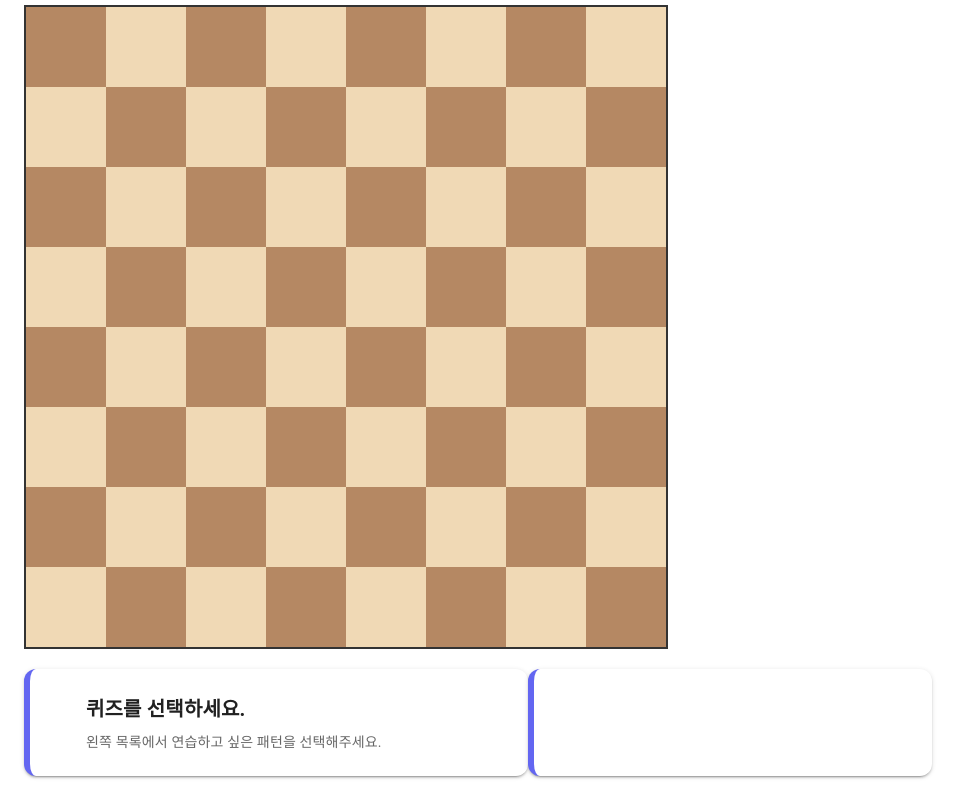
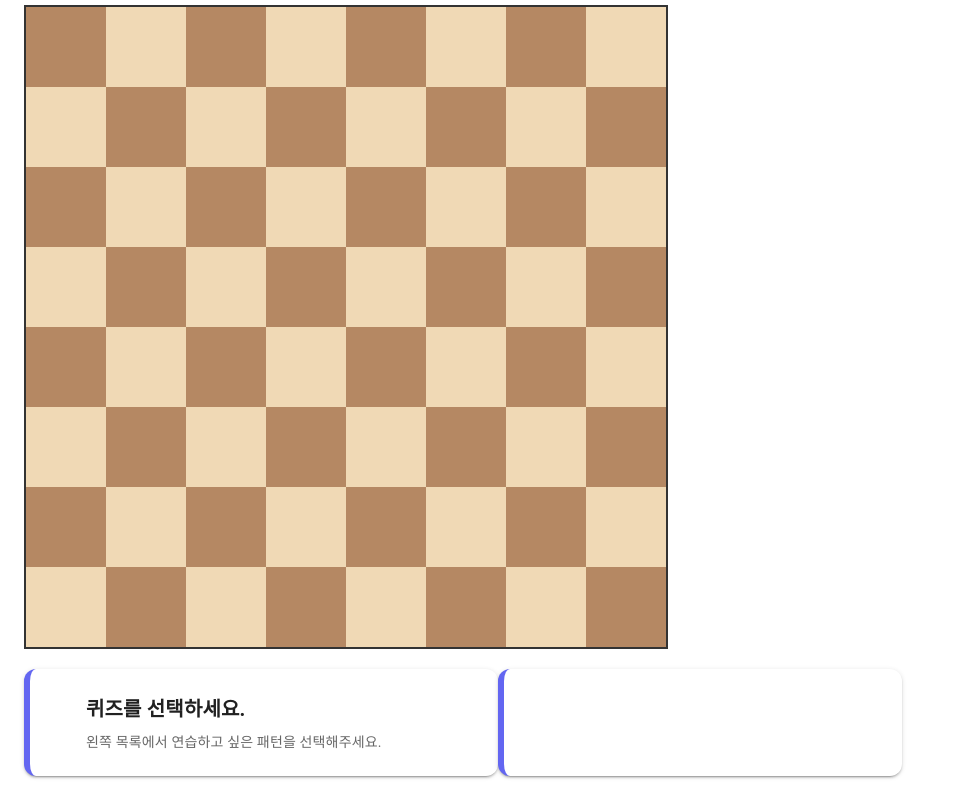
Before and after one commit to NaturalSoda4552/chess-mate-pattern, a React (Vite) app: page / in a window 1280 px wide. Shown: the part 455-1255 px from the top of the page, without its empty margins (0-973 px from the left). Built offline with nearby package versions, Linux system fonts and the light colour scheme; some icons are missing.

Commit message:
fix(InfoPanel.jsx): InfoPanel 컴포넌트 gap 벗어나는 문제 수정

```diff
--- a/src/components/InfoPanel.jsx
+++ b/src/components/InfoPanel.jsx
@@ -24,7 +24,7 @@ const InfoPanel = ({ pattern }) => {
           borderLeft: '6px solid #6366F1',
           display: 'flex',
           gap: 2,
-          minWidth: '450px',
+          minWidth: '420px',
           alignItems: 'start',
         }}
       >
```
